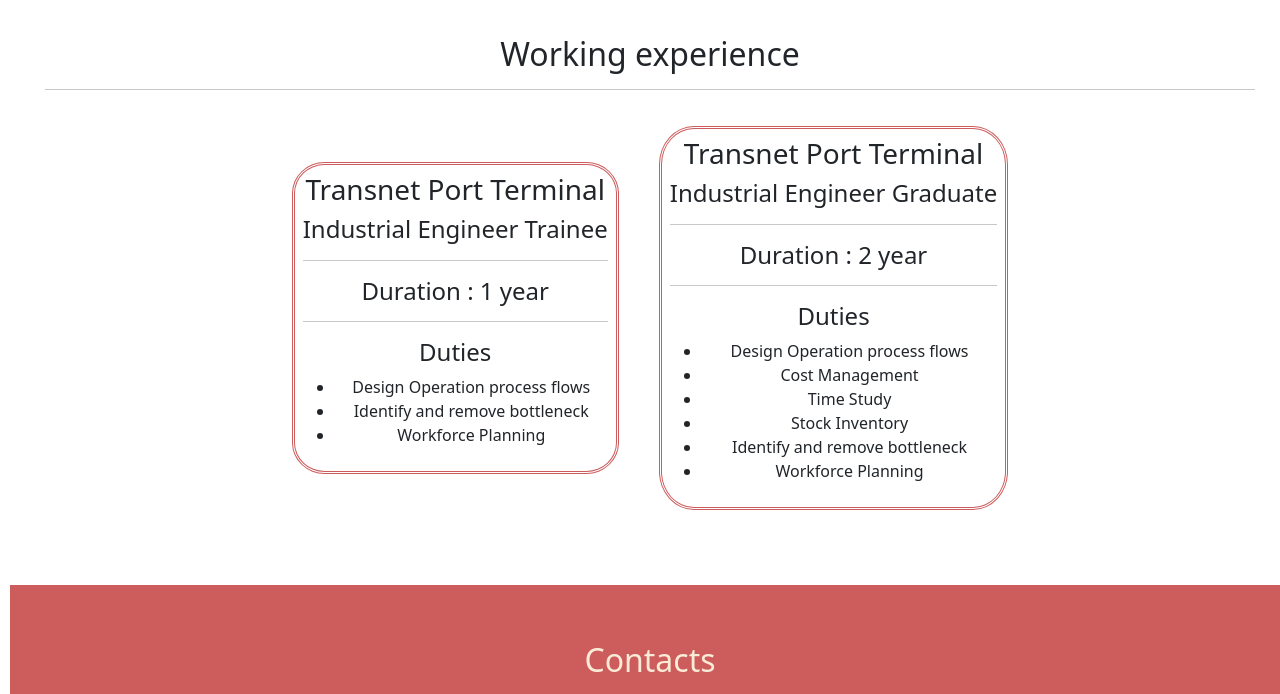
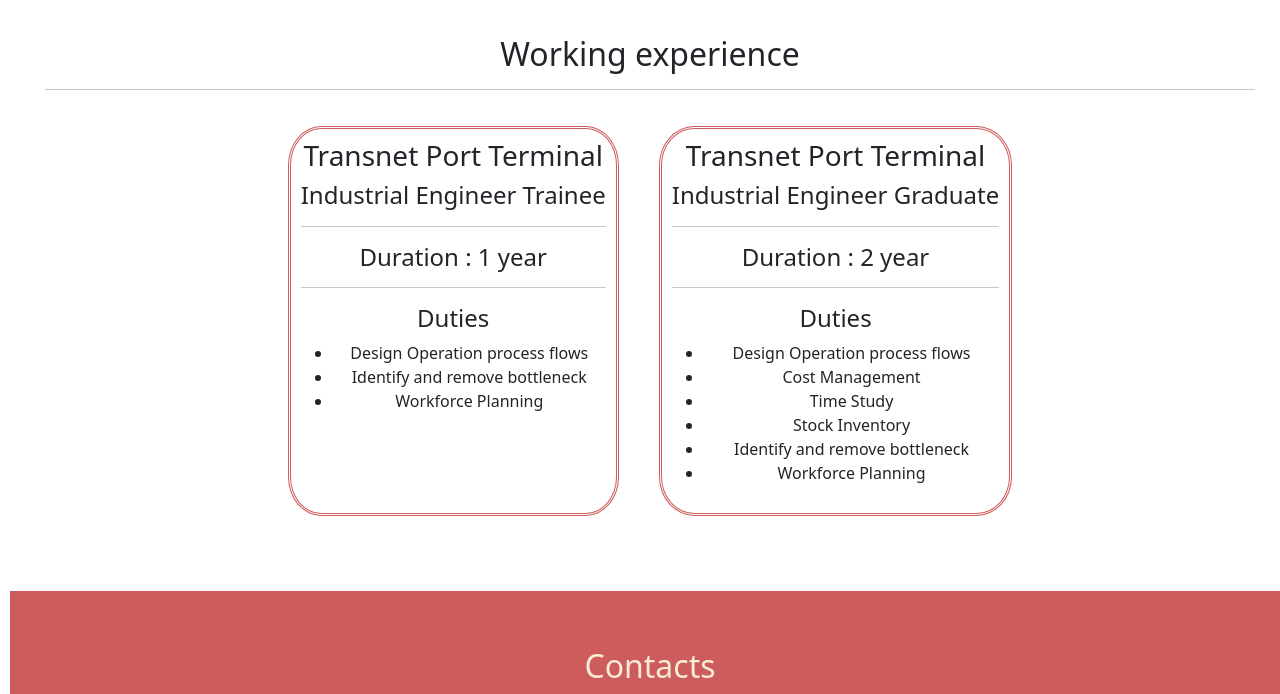
Before and after one commit to evasmile/my-profile, a website: page index.html in a window 1280 px wide. Shown: the part 2320-3014 px from the top of the page. Drawn offline with nearby package versions, Linux system fonts and the light colour scheme.

Commit message:
made some changes

```diff
--- a/style_css/style.css
+++ b/style_css/style.css
@@ -133,6 +133,7 @@
     border-color:indianred ;
     border-style: double;
     text-align: center;
+    height: 390px;
     margin: 20px;
-    padding: 8px;
+    padding: 10px;
 }
```
